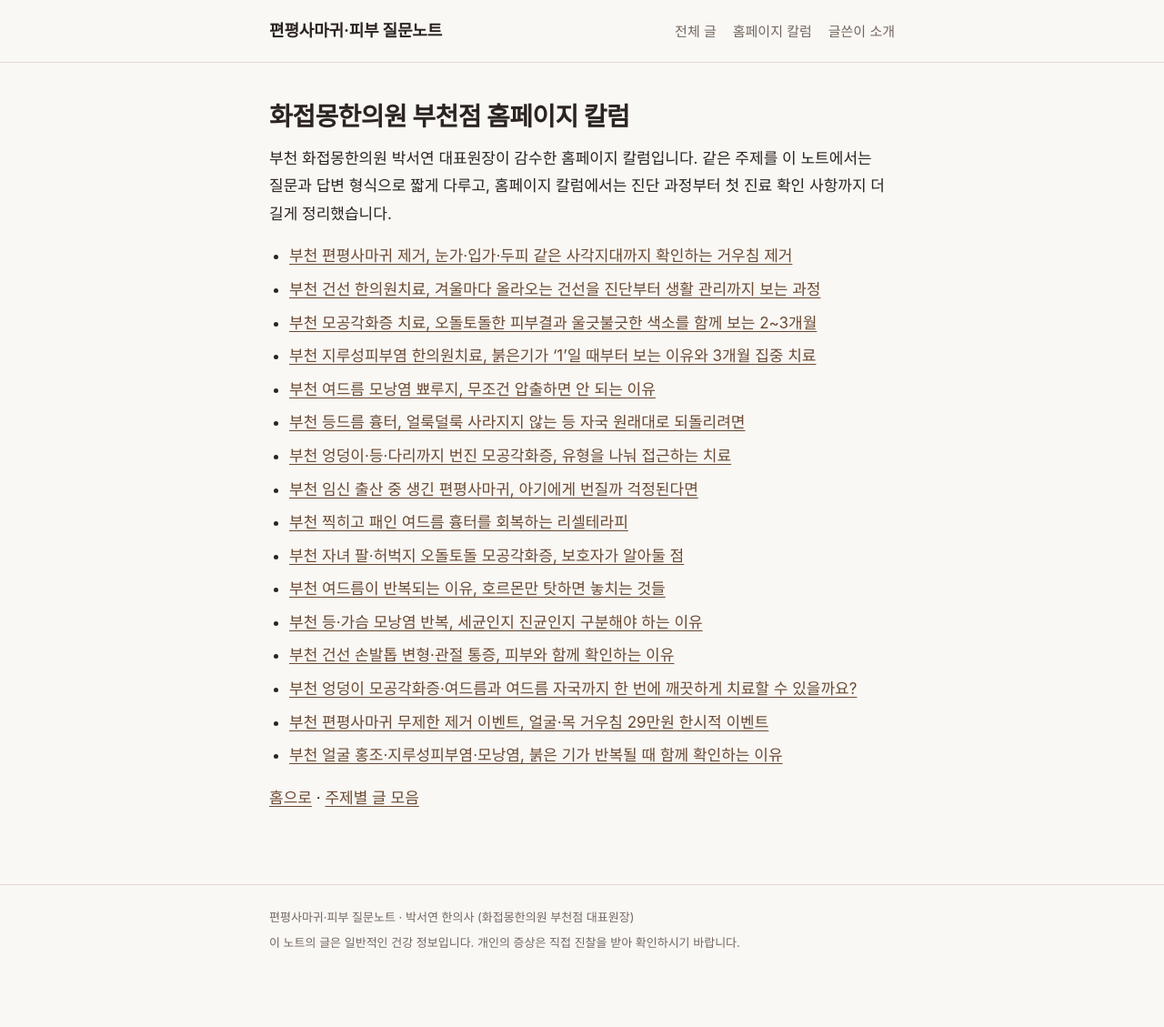
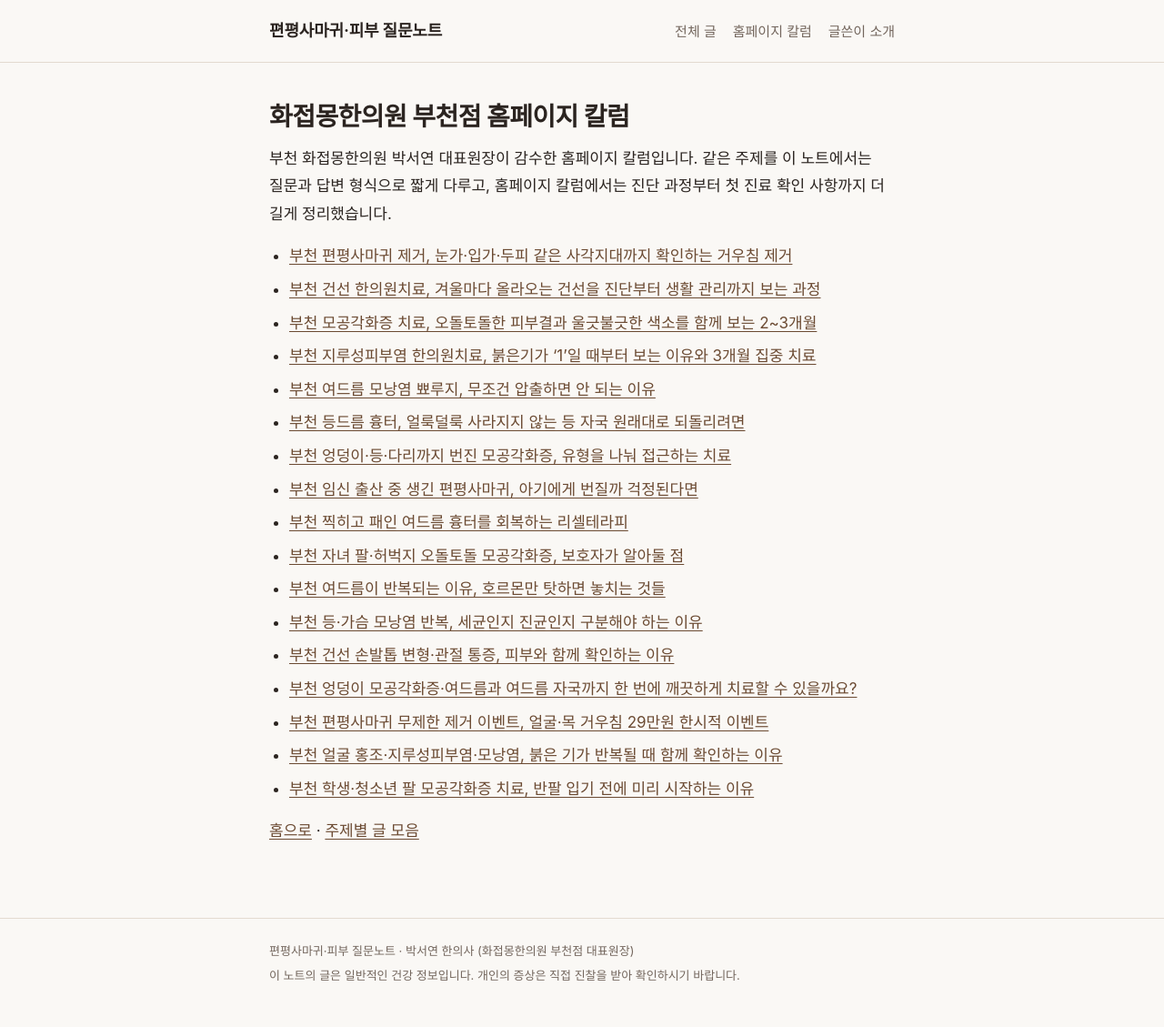
Before and after one commit to HJMbc-Park/HJMbc-Park.github.io, a Jekyll site: the page built from columns.md, in a window 1280 px wide. Shown: the whole page at 91% size. Built offline with Jekyll 4.4.1, drawn with Linux system fonts in a browser that asks for light colours; some web fonts are replaced; before the commit the page ends 1092 px from its top, so only the background shows below that.

Commit message:
Add column 49109 (student arm keratosis pilaris) to /columns/
Co-Authored-By: Claude Sonnet 5.5 <noreply@anthropic.com>
Claude-Session: https://claude.ai/code/session_0169dzRn4bU7KzdNdA9Hnwch

```diff
--- a/columns.md
+++ b/columns.md
@@ -23,5 +23,6 @@ permalink: /columns/
 - [부천 엉덩이 모공각화증·여드름과 여드름 자국까지 한 번에 깨끗하게 치료할 수 있을까요?](https://www.mongclinic.com/index.php/board/view/column/27/49105)
 - [부천 편평사마귀 무제한 제거 이벤트, 얼굴·목 거우침 29만원 한시적 이벤트](https://www.mongclinic.com/index.php/board/view/column/27/49106)
 - [부천 얼굴 홍조·지루성피부염·모낭염, 붉은 기가 반복될 때 함께 확인하는 이유](https://www.mongclinic.com/index.php/board/view/column/27/49108)
+- [부천 학생·청소년 팔 모공각화증 치료, 반팔 입기 전에 미리 시작하는 이유](https://www.mongclinic.com/index.php/board/view/column/27/49109)
 
 [홈으로]({{ '/' | relative_url }}) · [주제별 글 모음]({{ '/topics/' | relative_url }})
```
